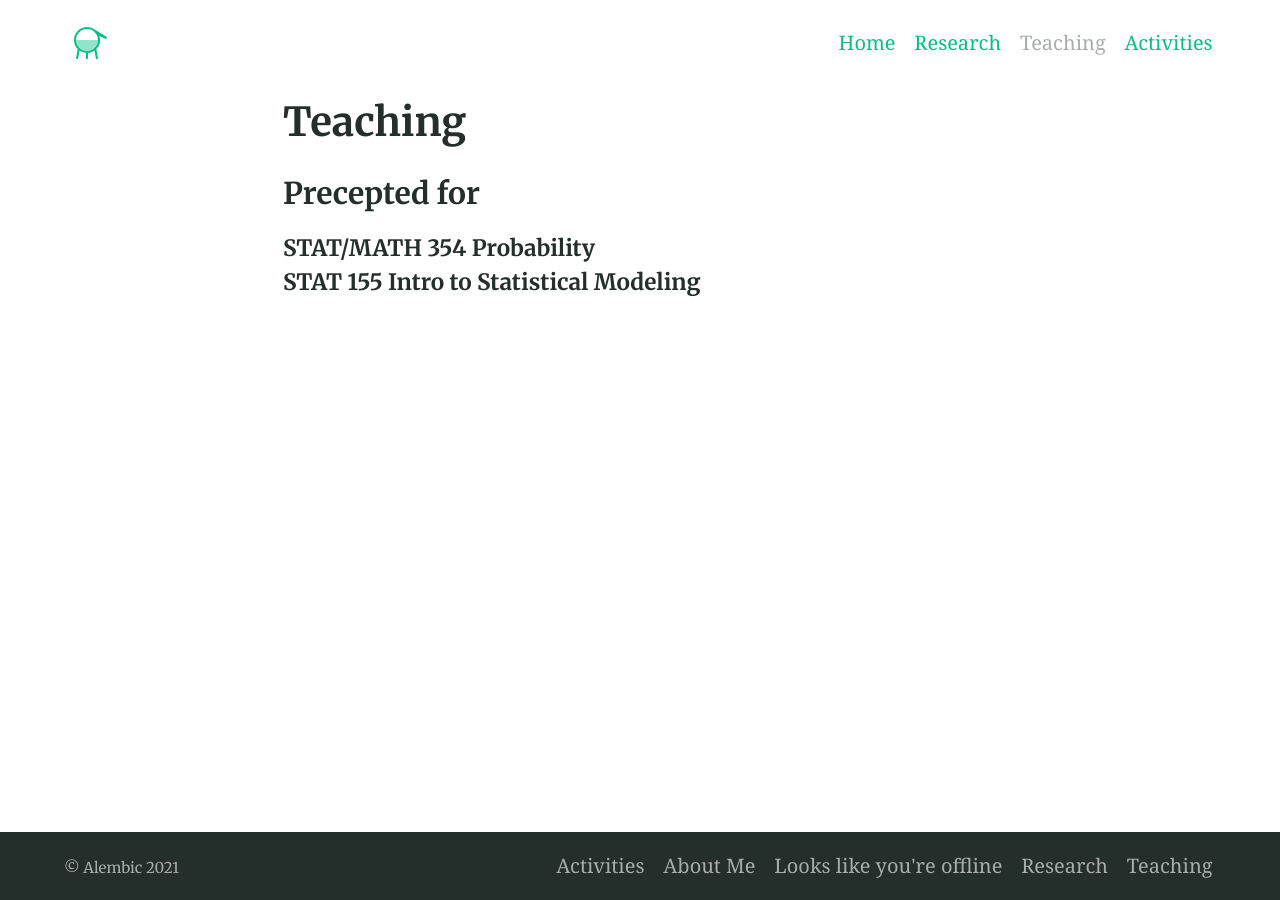
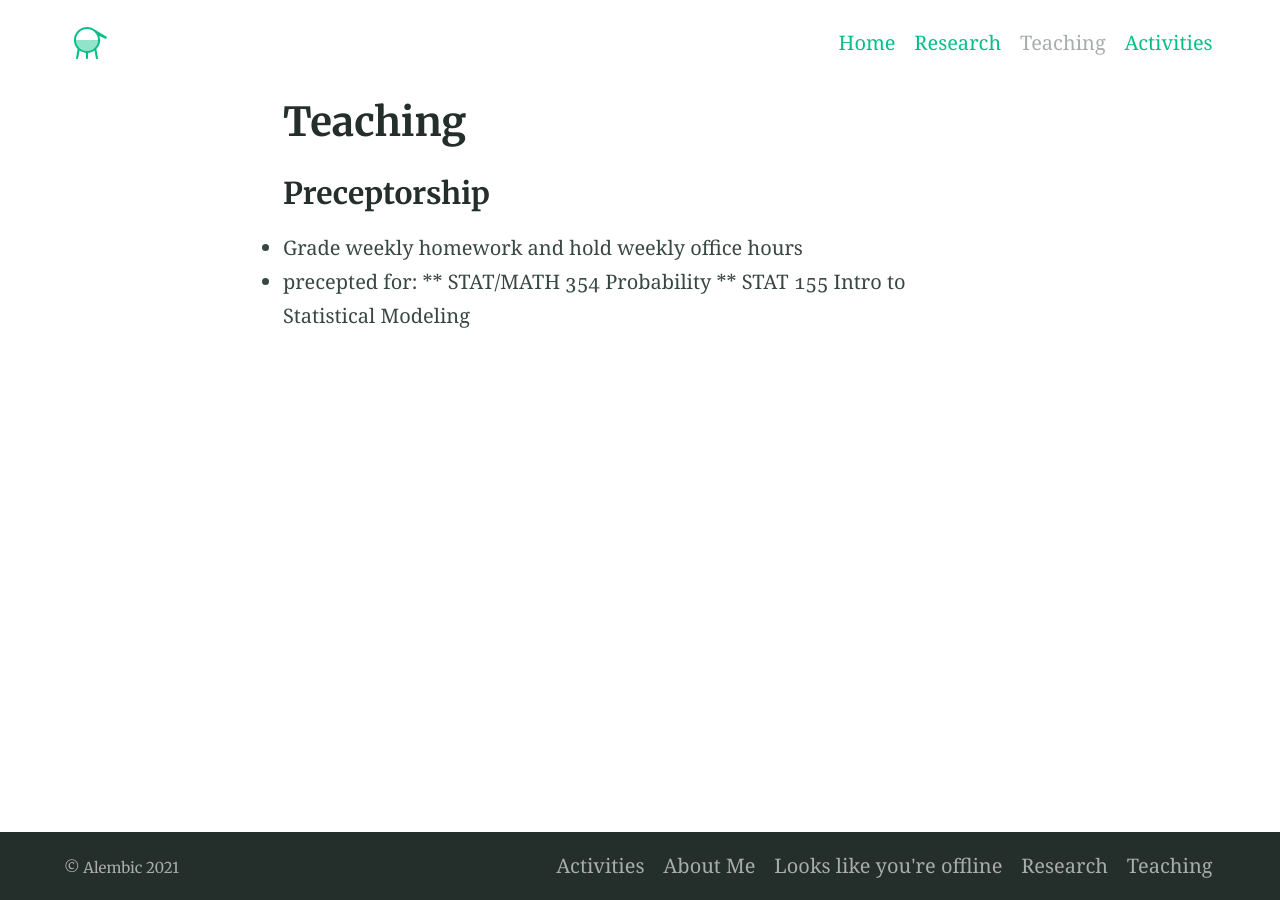
Before and after one commit to Connie-Zhang/Connie-Zhang.github.io, a Jekyll site: the page built from teaching.md, in a window 1280 px wide. Built offline with Jekyll 4.4.1, drawn with Linux system fonts in a browser that asks for light colours.

Commit message:
Update teaching.md

```diff
--- a/teaching.md
+++ b/teaching.md
@@ -2,6 +2,8 @@
 title: Teaching
 excerpt: ""
 ---
-### Precepted for
-##### STAT/MATH 354 Probability
-##### STAT 155 Intro to Statistical Modeling
+### Preceptorship
+* Grade weekly homework and hold weekly office hours
+* precepted for:
+** STAT/MATH 354 Probability
+** STAT 155 Intro to Statistical Modeling
```
